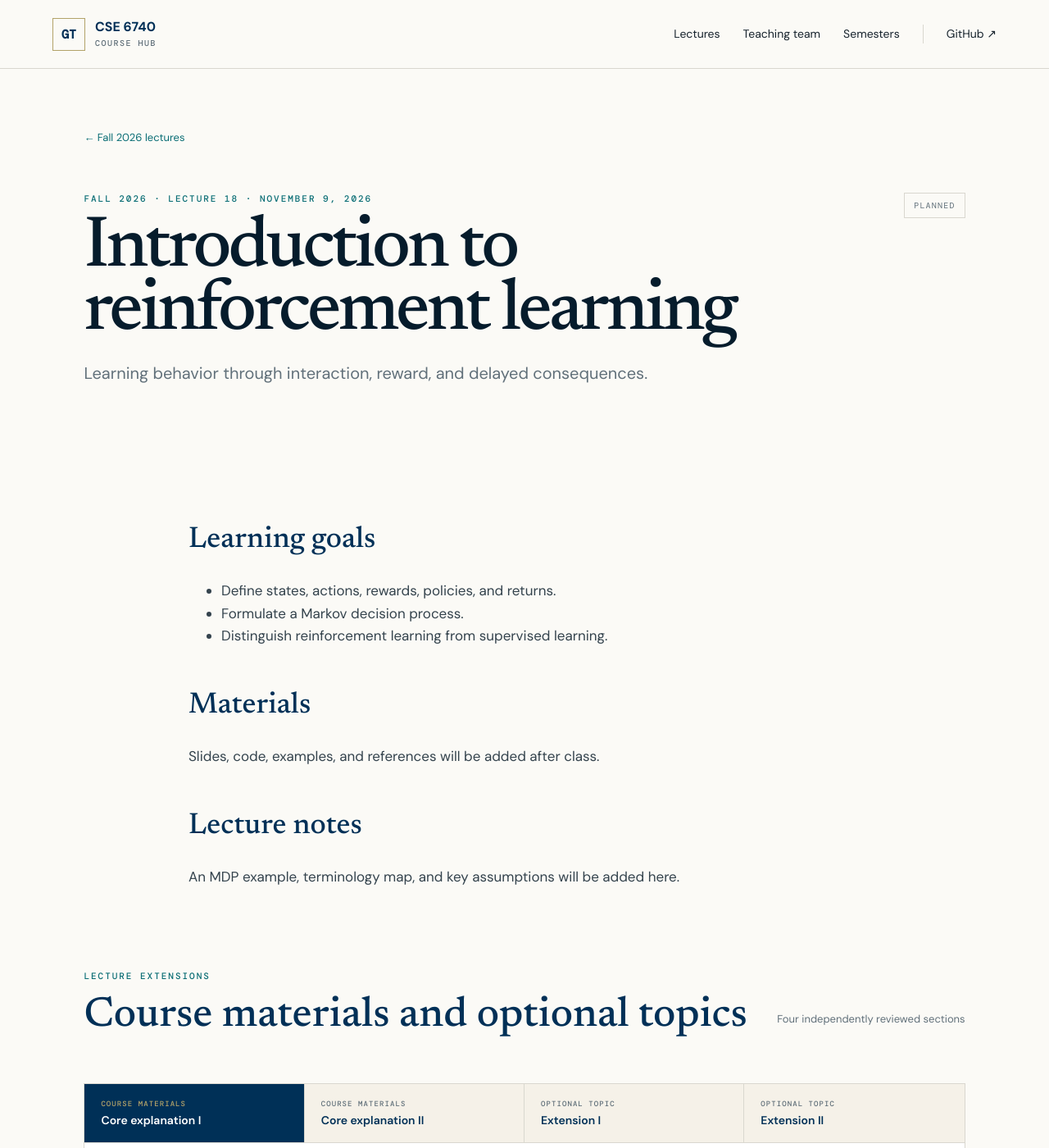
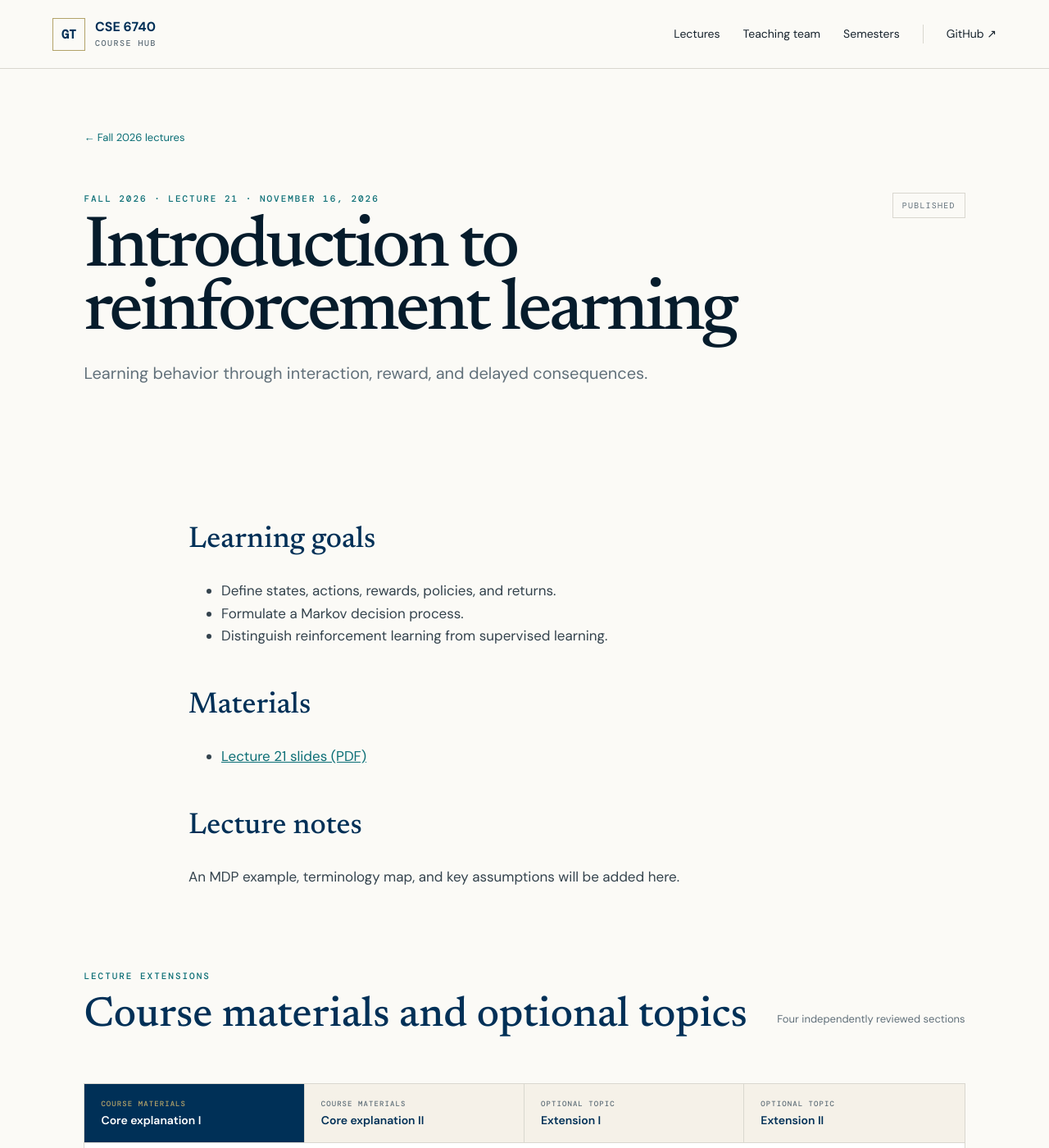
Before and after one commit to GT-KOALA/Gatech-CSE6740, a Jekyll site: the page built from _lectures/fall-2026/21-rl-introduction.md, in a window 1280 px wide and 1400 px high. Shown: the whole window at 82% size. Built offline with Jekyll 4.4.1, drawn with Linux system fonts in a browser that asks for light colours.

Commit message:
Correct Lecture 21 to introductory RL on November 16

```diff
--- a/_data/fall_2026_schedule.yml
+++ b/_data/fall_2026_schedule.yml
@@ -60,7 +60,7 @@
   lecture: 20-model-free-rl
   group: advanced
 - date: "2026-11-16"
-  title: ""
+  lecture: 21-rl-introduction
   group: advanced
 - date: "2026-11-18"
   lecture: 21-deep-rl
--- a/_lectures/fall-2026/18-rl-introduction.md
+++ b/_lectures/fall-2026/21-rl-introduction.md
@@ -1,9 +1,9 @@
 ---
 title: Introduction to reinforcement learning
 number: "18"
-date: 2026-11-09
+date: 2026-11-16
 summary: Learning behavior through interaction, reward, and delayed consequences.
-status: planned
+status: published
 ---
 ## Learning goals
 
@@ -13,7 +13,7 @@ status: planned
 
 ## Materials
 
-Slides, code, examples, and references will be added after class.
+- [Lecture 21 slides (PDF)]({{ '/assets/semesters/fall-2026/lectures/21/lecture-21-introduction-to-reinforcement-learning.pdf' | relative_url }})
 
 ## Lecture notes
 
```
Also changed, not shown: _lectures/fall-2026/21-deep-rl.md (+2 -2 lines), 2 other files.
